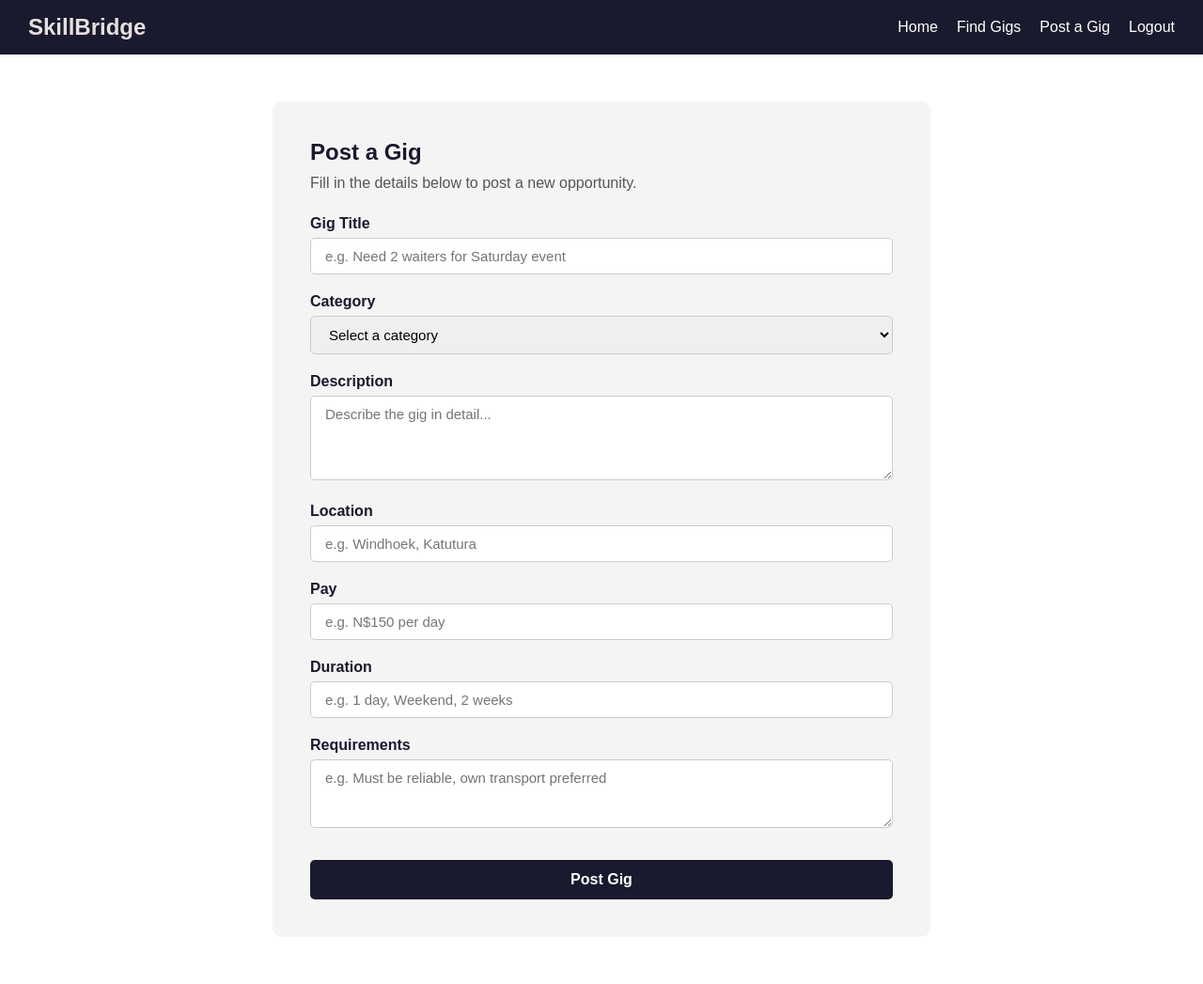
After one commit to Kallina-source/skillbridge_nam, a PHP site: page /skillbridge_nam/pages/post-gig.php in a window 1280 px wide. The commit adds this page. Shown: the whole page at 94% size. Run offline with PHP 8.4, Linux system fonts and the light colour scheme; the visitor is signed in with stand-in values (Sample User, id 1).

Commit message:
Add gigs system - post gig, view gigs, backend handlers

```diff
--- a/frontend/css/styles.css
+++ b/frontend/css/styles.css
@@ -297,3 +297,136 @@ footer {
 .welcome-banner p {
     color: #ccc;
 }
+
+/* POST GIG PAGE */
+.post-gig-container {
+    max-width: 700px;
+    margin: 50px auto;
+    padding: 40px;
+    background-color: #f4f4f4;
+    border-radius: 10px;
+}
+
+.post-gig-container h2 {
+    color: #1a1a2e;
+    margin-bottom: 10px;
+}
+
+.post-gig-container p {
+    color: #555;
+    margin-bottom: 25px;
+}
+
+.post-gig-container textarea {
+    width: 100%;
+    padding: 10px 15px;
+    border: 1px solid #ccc;
+    border-radius: 5px;
+    font-size: 15px;
+    font-family: Arial, sans-serif;
+    resize: vertical;
+}
+
+.post-gig-container textarea:focus {
+    border-color: #1a1a2e;
+    outline: none;
+}
+
+.post-gig-container button {
+    width: 100%;
+    padding: 12px;
+    background-color: #1a1a2e;
+    color: #fff;
+    border: none;
+    border-radius: 5px;
+    font-size: 16px;
+    font-weight: bold;
+    cursor: pointer;
+    transition: background-color 0.3s ease;
+    margin-top: 10px;
+}
+
+.post-gig-container button:hover {
+    background-color: #f0a500;
+}
+
+/* GIgs Page */
+.gigs-container {
+    max-width: 1100px;
+    margin: 50px auto;
+    padding: 0 30px;
+}
+
+.gigs-container h2 {
+    color: #1a1a2e;
+    font-size: 32px;
+    margin-bottom: 10px;
+}
+
+.gigs-container p {
+    color: #555;
+    font-size: 16px;
+    margin-bottom: 30px;
+}
+
+.gig-card {
+    background-color: #f4f4f4;
+    padding: 25px;
+    border-radius: 10px;
+    margin-bottom: 20px;
+    transition: transform 0.3s ease, box-shadow 0.3s ease;
+}
+
+.gig-card:hover {
+    transform: translateY(-5px);
+    box-shadow: 0 10px 25px rgba(0, 0, 0, 0.1);
+}
+
+.gig-category {
+    background-color: #1a1a2e;
+    color: #fff;
+    padding: 4px 10px;
+    border-radius: 20px;
+    font-size: 12px;
+}
+
+.gig-card h3 {
+    color: #1a1a2e;
+    margin: 15px 0 10px;
+}
+
+.gig-card p {
+    color: #555;
+    font-size: 14px;
+    margin-bottom: 15px;
+}
+
+.gig-meta {
+    display: flex;
+    flex-direction: column;
+    gap: 5px;
+    font-size: 13px;
+    color: #444;
+    margin-bottom: 20px;
+}
+
+.apply-btn {
+    display: inline-block;
+    padding: 10px 20px;
+    background-color: #1a1a2e;
+    color: #fff;
+    border-radius: 5px;
+    text-decoration: none;
+    font-weight: bold;
+    font-size: 14px;
+    transition: background-color 0.3s ease;
+}
+
+.apply-btn:hover {
+    background-color: #f0a500;
+}
+
+.no-gigs {
+    color: #555;
+    font-size: 16px;
+}
--- a/frontend/pages/dashboard.php
+++ b/frontend/pages/dashboard.php
@@ -20,8 +20,8 @@ if (!isset($_SESSION['user_id'])) {
         <div class="logo">SkillBridge</div>
         <ul>
             <li><a href="index.html">Home</a></li>
-            <li><a href="#">Find Gigs</a></li>
-            <li><a href="#">Post a Gig</a></li>
+            <li><a href="gigs.php">Find Gigs</a></li>
+            <li><a href="post-gig.php">Post a Gig</a></li>
             <li><a href="../../backend/logout.php">Logout</a></li>
         </ul>
     </nav>
--- a/frontend/pages/login.html
+++ b/frontend/pages/login.html
@@ -11,8 +11,8 @@
         <div class="logo">SkillBridge</div>
         <ul>
             <li><a href="index.html">Home</a></li>
-            <li><a href="#">Find Gigs</a></li>
-            <li><a href="#">Post a Gig</a></li>
+            <li><a href="gigs.php">Find Gigs</a></li>
+            <li><a href="post-gig.php">Post a Gig</a></li>
             <li><a href="login.html">Login</a></li>
             <li><a href="register.html">Register</a></li>
         </ul>
--- /dev/null
+++ b/frontend/pages/post-gig.php
@@ -0,0 +1,87 @@
+<?php
+session_start();
+
+// Protect the page - only logged in users can access
+if (!isset($_SESSION['user_id'])) {
+    header("Location: login.html");
+    exit();
+}
+?>
+<!DOCTYPE html>
+<html lang="en">
+<head>
+    <meta charset="UTF-8">
+    <meta name="viewport" content="width=device-width, initial-scale=1.0">
+    <title>SkillBridge - Post a Gig</title>
+    <link rel="stylesheet" href="../css/Styles.css">
+</head>
+<body>
+
+    <nav>
+        <div class="logo">SkillBridge</div>
+        <ul>
+            <li><a href="index.html">Home</a></li>
+            <li><a href="gigs.php">Find Gigs</a></li>
+            <li><a href="post-gig.php">Post a Gig</a></li>
+            <li><a href="../../backend/logout.php">Logout</a></li>
+        </ul>
+    </nav>
+
+   <div class="post-gig-container">
+    <h2>Post a Gig</h2>
+    <p>Fill in the details below to post a new opportunity.</p>
+
+    <!-- Form sends data to backend -->
+    <form action="../../backend/post-gig.php" method="POST">
+
+        <div class="form-group">
+            <label>Gig Title</label>
+            <input type="text" name="title" placeholder="e.g. Need 2 waiters for Saturday event" required>
+        </div>
+
+        <div class="form-group">
+            <label>Category</label>
+            <select name="category_id" required>
+                <option value="">Select a category</option>
+                <option value="1">Events</option>
+                <option value="2">Tutoring</option>
+                <option value="3">Cleaning</option>
+                <option value="4">Photography</option>
+                <option value="5">Delivery</option>
+                <option value="6">Retail</option>
+                <option value="7">Admin</option>
+                <option value="8">Creative</option>
+            </select>
+        </div>
+
+        <div class="form-group">
+            <label>Description</label>
+            <textarea name="description" rows="4" placeholder="Describe the gig in detail..." required></textarea>
+        </div>
+
+        <div class="form-group">
+            <label>Location</label>
+            <input type="text" name="location" placeholder="e.g. Windhoek, Katutura" required>
+        </div>
+
+        <div class="form-group">
+            <label>Pay</label>
+            <input type="text" name="pay" placeholder="e.g. N$150 per day" required>
+        </div>
+
+        <div class="form-group">
+            <label>Duration</label>
+            <input type="text" name="duration" placeholder="e.g. 1 day, Weekend, 2 weeks" required>
+        </div>
+
+        <div class="form-group">
+            <label>Requirements</label>
+            <textarea name="requirements" rows="3" placeholder="e.g. Must be reliable, own transport preferred"></textarea>
+        </div>
+
+        <button type="submit">Post Gig</button>
+    </form>
+</div>
+
+</body>
+</html>
```
Also changed, not shown: backend/post-gig.php (added, +30 -0 lines), frontend/pages/gigs.php (added, +64 -0 lines), frontend/pages/index.html (+5 -5 lines).
